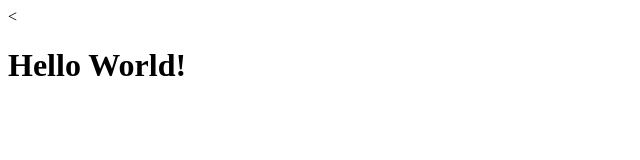
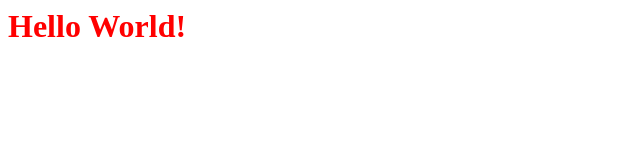
Before and after one commit to jodiegrixti/web_project, a plain HTML site: page index.html in a window 1280 px wide. Shown: the whole page, without its empty margins (0-640 px from the left). Drawn offline with Linux system fonts and the light colour scheme.

Commit message:
Created CSS file and all h1 tags should be red.

```diff
--- a/index.html
+++ b/index.html
@@ -1,7 +1,8 @@
 <!<!DOCTYPE html>
 <html>
   <head>
-    <<title>Home</title>
+    <title>Home</title>
+    <link rel="stylesheet" type="text/css" href="style.css"/>
   </head>
   <body>
     <h1>Hello World!</h1>
--- /dev/null
+++ b/style.css
@@ -0,0 +1,4 @@
+h1
+{
+  color: red;
+}
```
